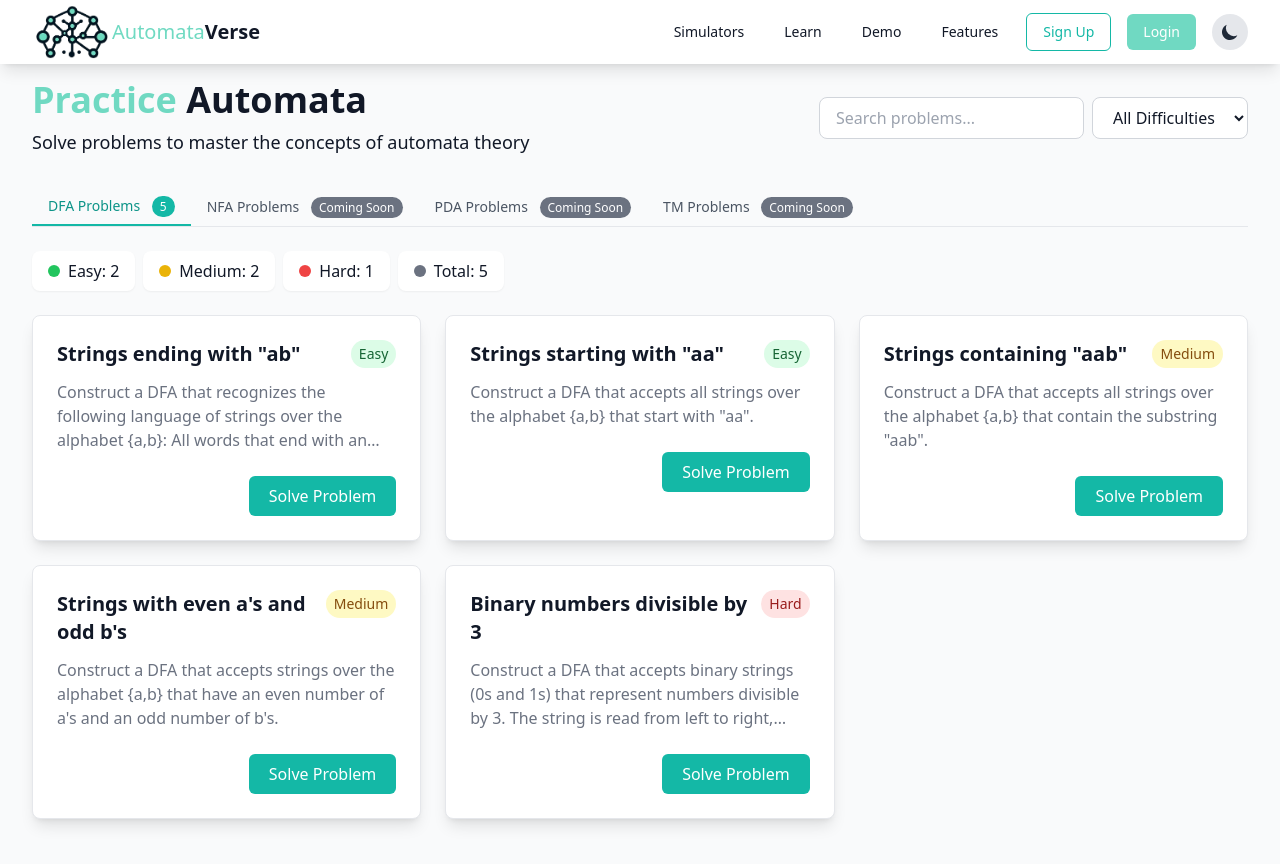
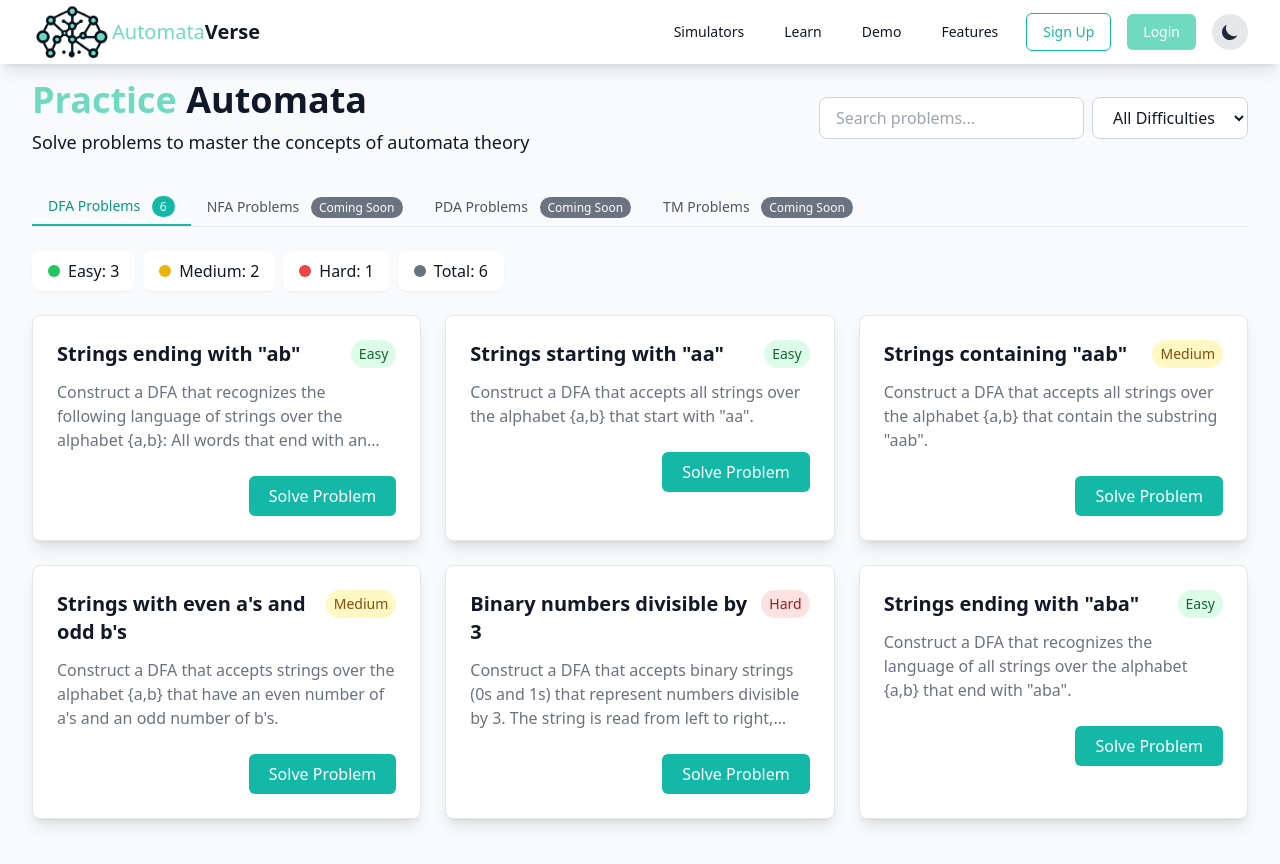
Before and after one commit to robinsingh-ai/AutomataVerse, a Next.js app: page /learn in a window 1280 px wide. Shown: the top 864 px of the page. Built offline with nearby package versions, Linux system fonts and the light colour scheme; no server answers.

Commit message:
added one more problem

```diff
--- a/src/simulators/dfa/problemsets/problems.ts
+++ b/src/simulators/dfa/problemsets/problems.ts
@@ -48,5 +48,13 @@ export const DFA_PROBLEMS: Record<string, DFAProblem> = {
     accept: ['0', '11', '110', '1001', '1100'],
     reject: ['1', '10', '100', '101', '111', '1000'],
     difficulty: 'Hard'
-  }
+  },
+  'dfa-ends-with-aba': {
+    id: 'dfa-ends-with-aba',
+    title: 'Strings ending with "aba"',
+    description: 'Construct a DFA that recognizes the language of all strings over the alphabet {a,b} that end with "aba".',
+    accept: ['aba', 'aaba', 'baba', 'ababa', 'bbaba', 'bababa'],
+    reject: ['a', 'b', 'ab', 'ba', 'abb', 'bab', 'abab', 'abaa'],
+    difficulty: 'Easy'
+  },
 };
```
